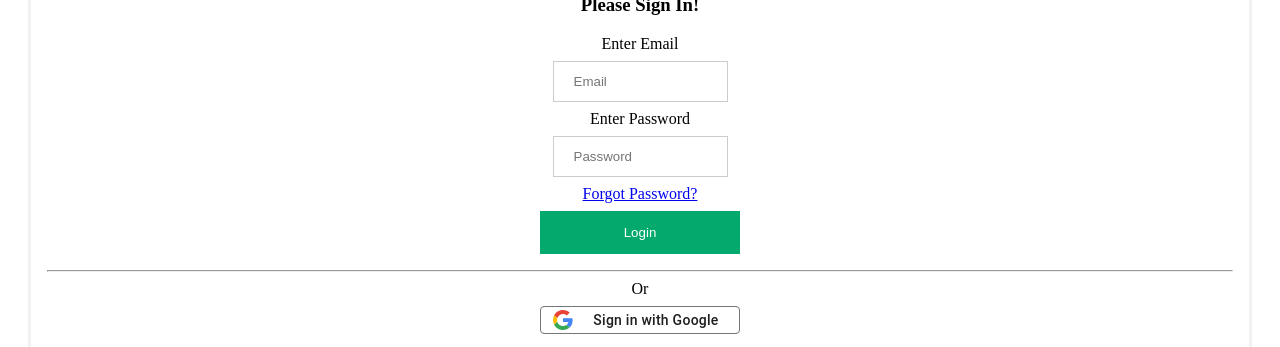
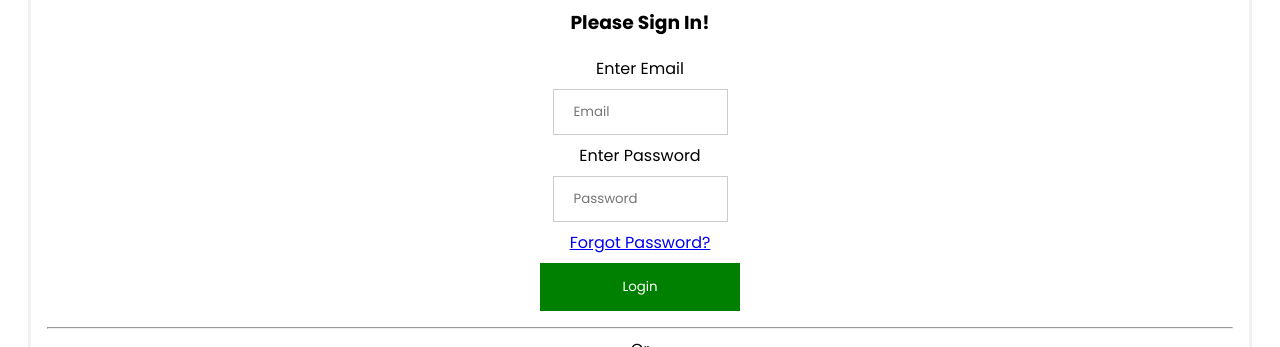
Before and after one commit to Yi-Terry/mon-e, an Electron app: page public/signUp.html in a window 1280 px wide. Shown: the part 404-751 px from the top of the page. Drawn offline with nearby package versions, Linux system fonts and the light colour scheme.

Commit message:
adjusted the colors and font so styling matches on all pages

```diff
--- a/public/homePage.css
+++ b/public/homePage.css
@@ -1,7 +1,9 @@
+@import url("https://fonts.googleapis.com/css2?family=Poppins:wght@200;300;400;500;600;700&display=swap");
 *{
   margin: 0;
   padding: 0;
   box-sizing: border-box;
+  font-family: "Poppins", sans-serif;
 }
 
 
--- a/public/settings.css
+++ b/public/settings.css
@@ -100,7 +100,7 @@ body {
 }
 .link:hover {
   color: #fff;
-  background-color: #4070f4;
+  background-color: green;
 }
 .link span {
   white-space: nowrap;
--- a/public/style.css
+++ b/public/style.css
@@ -1,3 +1,7 @@
+@import url("https://fonts.googleapis.com/css2?family=Poppins:wght@200;300;400;500;600;700&display=swap");
+*{
+  font-family: "Poppins", sans-serif;
+}
 .accountPage{
   text-align: center;
 }
@@ -64,7 +68,7 @@ form {
 
   /* Set a style for all buttons */
   button {
-    background-color: #04AA6D;
+    background-color: green;
     color: white;
     padding: 14px 20px;
     margin: 8px 0;
@@ -141,7 +145,7 @@ form {
     box-sizing: border-box;
     color: #1f1f1f;
     cursor: pointer;
-    font-family: 'Roboto', arial, sans-serif;
+    /* font-family: 'Roboto', arial, sans-serif; */
     font-size: 14px;
     height: 28px;
     letter-spacing: 0.25px;
@@ -183,7 +187,7 @@ form {
   .gsi-material-button .gsi-material-button-contents {
     -webkit-flex-grow: 1;
     flex-grow: 1;
-    font-family: 'Roboto', arial, sans-serif;
+    /* font-family: 'Roboto', arial, sans-serif; */
     font-weight: 500;
     overflow: hidden;
     text-overflow: ellipsis;
```
